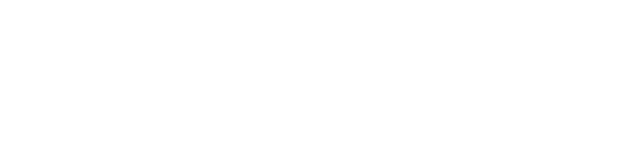
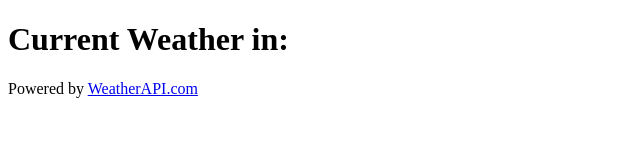
Before and after one commit to kjb1299/WeatherApp, a plain HTML site: page index.html in a window 1280 px wide. Shown: the whole page, without its empty margins (0-640 px from the left). Drawn offline with Linux system fonts and the light colour scheme.

```diff
--- a/index.html
+++ b/index.html
@@ -24,13 +24,13 @@
     </head>
     <body>
         <header>
-
+            <h1>Current Weather in: </h1>
         </header>
         <main>
 
         </main>
         <footer>
-
+            Powered by <a href="https://www.weatherapi.com/" title="Free Weather API">WeatherAPI.com</a>
         </footer>
     </body>
 </html>
```
Also changed, not shown: 1 other file.
